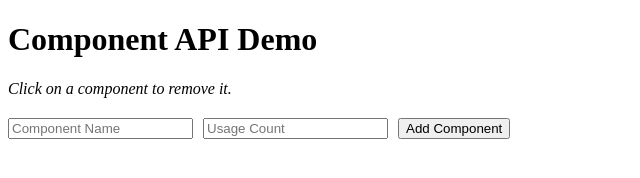
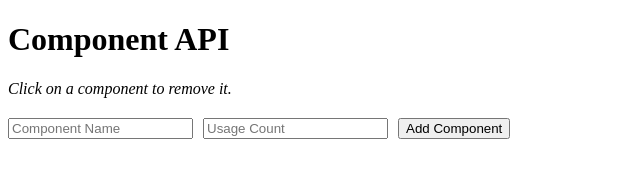
Before and after one commit to dzillo1/api, a website: page component-api/index.html in a window 1280 px wide. Shown: the whole page, without its empty margins (0-640 px from the left). Drawn offline with Linux system fonts and the light colour scheme; no server answers.

Commit message:
edits title

```diff
--- a/component-api/index.html
+++ b/component-api/index.html
@@ -2,11 +2,11 @@
 <html lang="en">
 <head>
   <meta charset="UTF-8">
-  <title>Component API Demo</title>
+  <title>Component API</title>
   <link rel="stylesheet" href="style.css">
 </head>
 <body>
-  <h1>Component API Demo</h1>
+  <h1>Component API</h1>
   <p><em>Click on a component to remove it.</em></p>
   <ul id="component-list"></ul>
 
```
